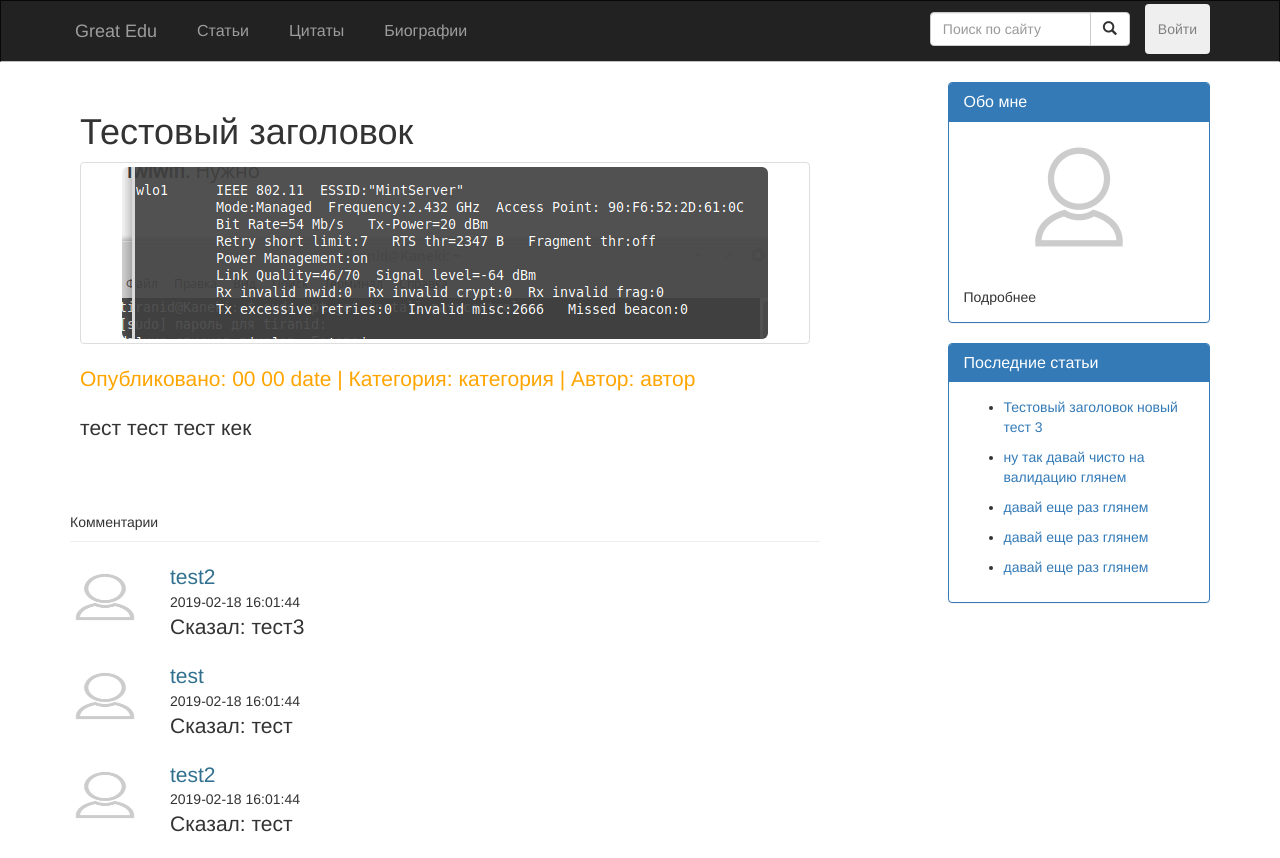
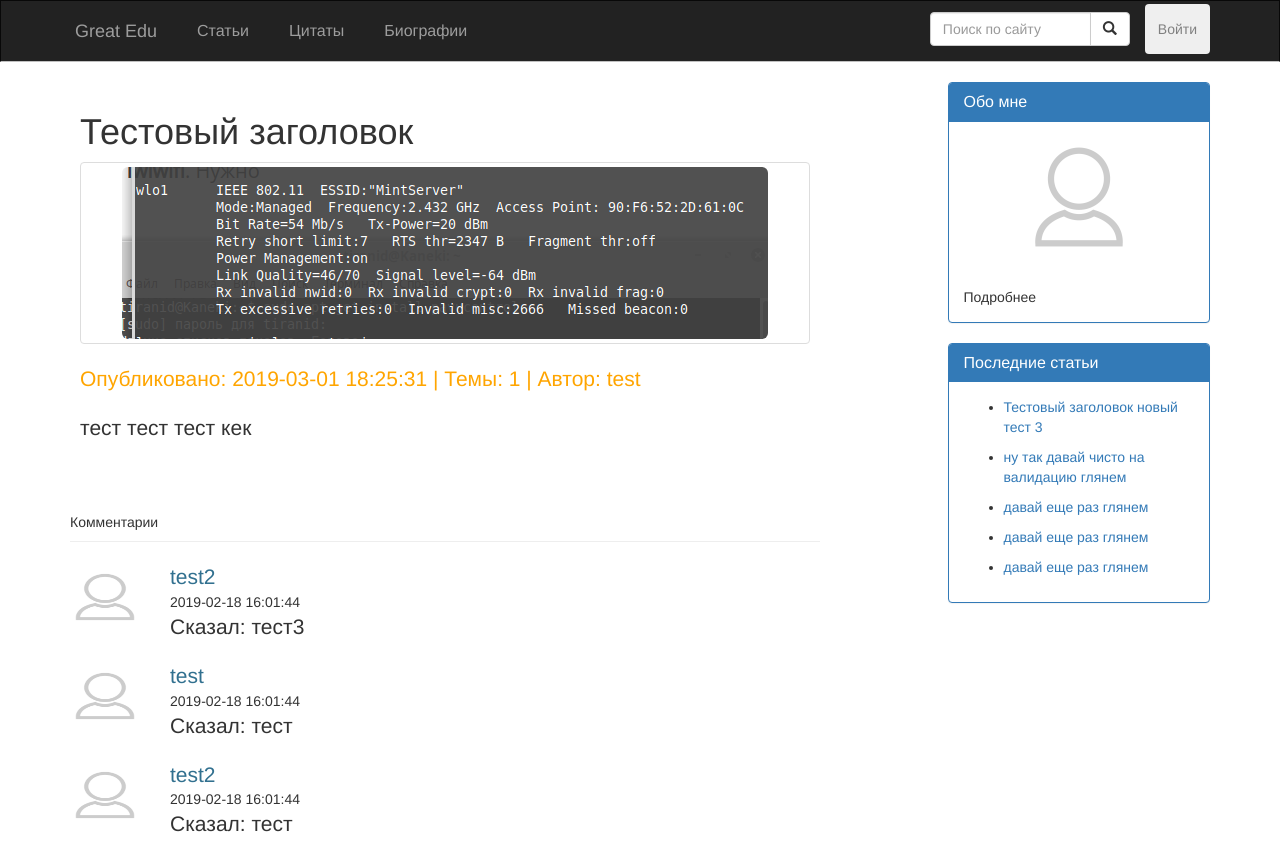
Before and after one commit to taipoxin/greatEdu-educational, a PHP site: page /public_routes/Post.php?id=1 in a window 1280 px wide. Shown: the top 858 px of the page. Run offline with PHP 8.4, Linux system fonts and the light colour scheme; data comes from the database, SQL or seed files in the repository.

Commit message:
fix blog retrieve text; fix post retrieve metadata;

```diff
--- a/src/utils/blog_c.php
+++ b/src/utils/blog_c.php
@@ -61,7 +61,7 @@ function fillBlog() {
             </p>
           </div>
           <div class="post-content">
-            <p class="lead"><?php echo htmlentities($post_content); ?></p>
+            <p class="lead"><?php echo nl2br($post_content); ?></p>
           </div>
           <p>
             <a href="Post.php?id=<?php echo $post_id; ?>">
--- a/src/utils/post_c.php
+++ b/src/utils/post_c.php
@@ -22,16 +22,19 @@ function fillPostData()
     $exec = doSQLQuery($query);
     $post_from_db = null;
     if (mysqli_num_rows($exec) > 0) {
-      while ($post = mysqli_fetch_assoc($exec)) {
+      if ($post = mysqli_fetch_assoc($exec)) {
         $post_id = $post['id'];
-        $post_date = '00 00 date';
+        $post_date = $post['дата_публикации'];
         $post_title = $post['заголовок'];
-        $post_category = 'категория';
-        $post_author = 'автор';
+        $post_themes = $post['темы'];
+        $authorId = $post['автор'];
         $post_image = $post['изображение'];
-        // $post_content = $post['post'];
+
         $post_from_db = $post['файл_контент'];
-      }
+
+        $authObj = getUserById($authorId);
+        $post_author = $authObj['никнейм'];
+
         $post_content = LoadTextFromContentFile($post_from_db);
 
         ?>
@@ -44,7 +47,7 @@ function fillPostData()
           </div>
           <div class="post-info">
             <p class="lead">
-            Опубликовано: <?php echo htmlentities($post_date); ?> | Категория: <?php echo htmlentities($post_category); ?> |
+              Опубликовано: <?php echo htmlentities($post_date); ?> | Темы: <?php echo htmlentities($post_themes); ?> |
               Автор: <?php echo $post_author; ?>
             </p>
           </div>
@@ -53,6 +56,7 @@ function fillPostData()
           </div>
         </div>
 <?php
+      }
 
     }
   } else {
@@ -114,14 +118,16 @@ function fillPostsReferences()
 }
 }
 
-function insertComment($author, $text, $postID, $dateTime) {
+function insertComment($author, $text, $postID, $dateTime)
+{
   $sql = "INSERT INTO Комментарии
     (автор, сообщение, статья, дата_публикации)
     VALUES('$author', '$text', '$postID', '$dateTime')";
   return doSQLQuery($sql);
 }
 
-function handlePostAddComment() {
+function handlePostAddComment()
+{
   if (!empty($_POST['submit'])) {
     $postID = $_POST['id'];
     $author = $_POST['author'];
```
Lines whose indentation alone changed are shown as unchanged.
